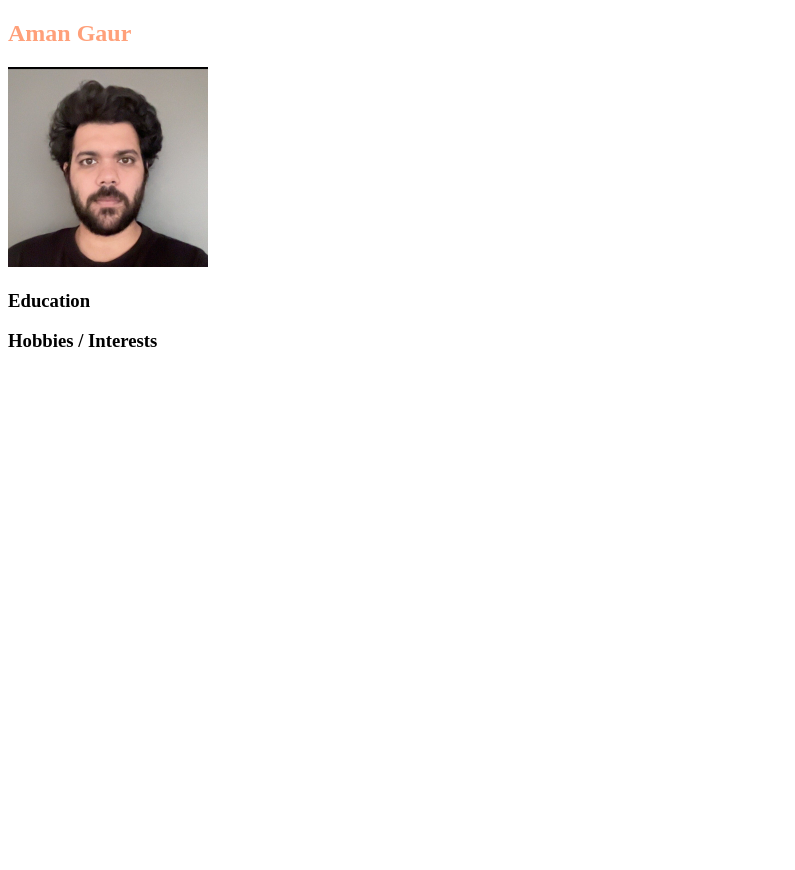
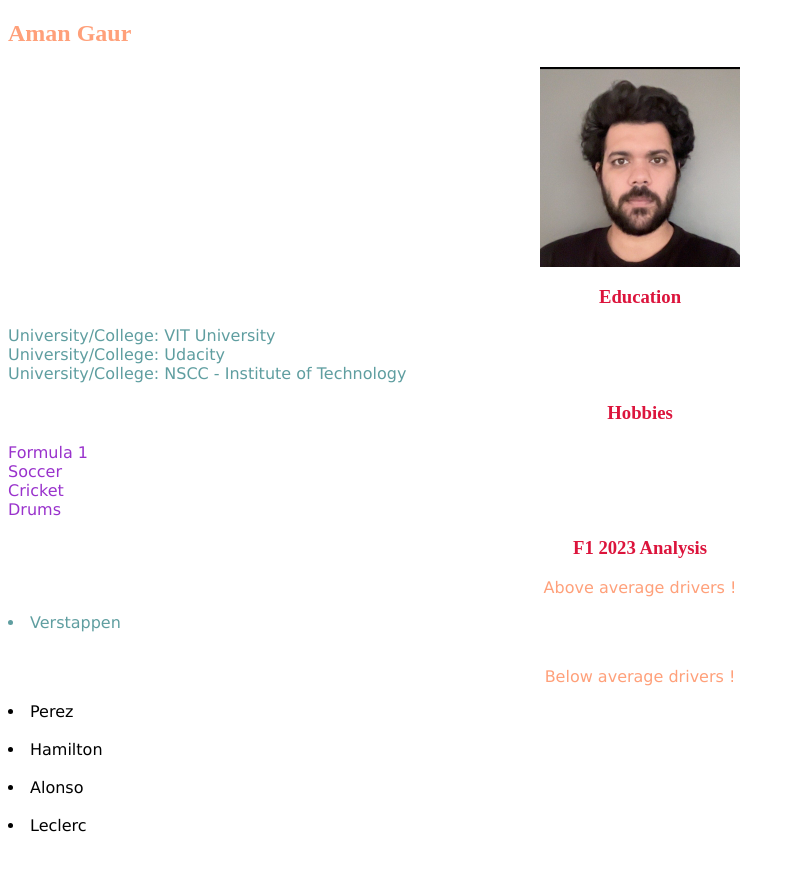
Before and after one commit to aman1011/intro-to-js, a plain HTML site: page index.html in a window 1280 px wide. Shown: the whole page, without its empty margins (0-795 px from the left). Before the commit the page ends 800 px from the top, so only its background shows below. Drawn offline with Linux system fonts and the light colour scheme.

Commit message:
assignment 1

```diff
--- a/css/main.css
+++ b/css/main.css
@@ -7,3 +7,43 @@ h2 {
     font-weight: bold;
     color: red;
 }
+
+#education {
+    font-family: 'Lucida Sans', 'Lucida Sans Regular', 'Lucida Grande', 'Lucida Sans Unicode', Geneva, Verdana, sans-serif;
+    color:cadetblue;
+    text-align: left;
+}
+
+#hobbies {
+    color: darkorchid;
+    text-align: left;
+    font-family: 'Lucida Sans', 'Lucida Sans Regular', 'Lucida Grande', 'Lucida Sans Unicode', Geneva, Verdana, sans-serif;
+}
+
+section {
+    color: crimson;
+    text-align: center;
+}
+
+.center {
+    display: block;
+    margin-left: auto;
+    margin-right: auto;
+}
+
+#above {
+    font-family: 'Lucida Sans', 'Lucida Sans Regular', 'Lucida Grande', 'Lucida Sans Unicode', Geneva, Verdana, sans-serif;
+    color:cadetblue;
+    text-align: left;
+}
+
+#below {
+    font-family: 'Lucida Sans', 'Lucida Sans Regular', 'Lucida Grande', 'Lucida Sans Unicode', Geneva, Verdana, sans-serif;
+    color:black;
+    text-align: left;
+}
+
+#bh {
+    color: lightsalmon;
+    font-family: 'Lucida Sans', 'Lucida Sans Regular', 'Lucida Grande', 'Lucida Sans Unicode', Geneva, Verdana, sans-serif;
+}
--- a/index.html
+++ b/index.html
@@ -8,7 +8,7 @@
     </head>
     <body>
         <h2>Aman Gaur</h2>
-        <img src="profile.jpg" width="200" height="200"></img>
+        <img src="profile.jpg" width="200" height="200" class="center"></img>
         <script src="main.js"></script>
     </body>
 </html>
--- a/main.js
+++ b/main.js
@@ -1,8 +1,92 @@
 document.write("<section>");
 document.write("<h3>Education</h3>");
+document.write("<p id='education'></p>")
+text = "";
+const education = [
+    {
+        "School": "VIT University",
+        "Course Name": "Bachelors in Technology"
+    },
+    {
+        "School": "Udacity",
+        "Course Name": "Full Stack Nanodegree"
+    },
+    {
+        "School": "NSCC - Institute of Technology",
+        "Course Name": "IT Programming - IoT"
+    }
+]
+
+education.forEach(myFunction);
+
+document.getElementById("education").innerHTML = text;
+
+function myFunction(item, index) {
+  text +=  "University/College" + ": " + item["School"] + "<br>";
+}
 document.write("</section>");
 
 
+// Writing hobbie section
 document.write("<section>");
-document.write("<h3>Hobbies / Interests</h3>");
+document.write("<h3> Hobbies </h3>");
+document.write("<p id='hobbies'></p>");
+// resetting text for the new section.
+text = "";
+const hobbies = ["Formula 1", "Soccer", "Cricket", "Drums"];
+
+hobbies.forEach(myFunctionForHobbies);
+
+document.getElementById("hobbies").innerHTML = text;
+
+function myFunctionForHobbies(item, index) {
+  text +=   item + "<br>";
+}
 document.write("</section>");
+
+// Time to throw in some math and add another section to it
+document.write("<section>");
+document.write("<h3>F1 2023 Analysis</h3>");
+
+const f1Points = {
+    "Verstappen": 575,
+    "Perez": 285,
+    "Hamilton": 234,
+    "Alonso": 206,
+    "Leclerc": 206
+};
+
+sum = 0;
+
+var sum = 0;
+const drivers = Object.keys(f1Points);
+
+for (var i=0; i < drivers.length; i++) {
+    sum = sum + f1Points[drivers[i]];
+}
+
+average = sum / Object.keys(f1Points).length;
+
+// printing the drivers above average.
+document.write("<p id='bh'>Above average drivers !</p>");
+document.write("<p id='above'></p>")
+abovetext = '';
+belowtext = ''
+for (var i=0; i < drivers.length; i++) {
+    if (f1Points[drivers[i]] > average) {
+        abovetext = abovetext + "<li>" + drivers[i] + "</li>" + "<br>";
+    } else {
+        belowtext = belowtext + "<li>" + drivers[i] + "</li>" + "<br>";
+    }
+}
+
+document.write("<p id='bh'>Below average drivers !</p>");
+document.write("<p id='below'></p>")
+
+document.getElementById("above").innerHTML = abovetext;
+document.getElementById("below").innerHTML = belowtext;
+console.log(sum / Object.keys(f1Points).length);
+
+
+
+document.write("</section>")
```
